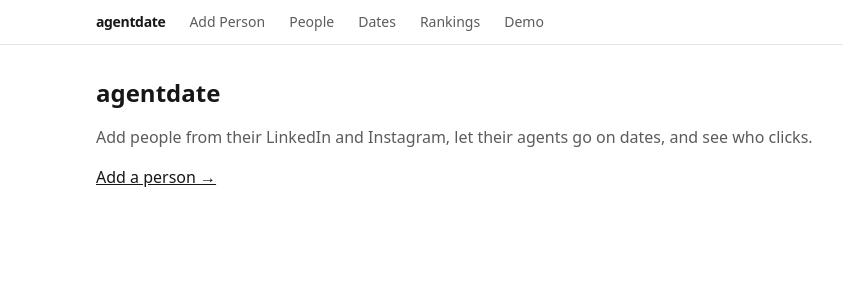
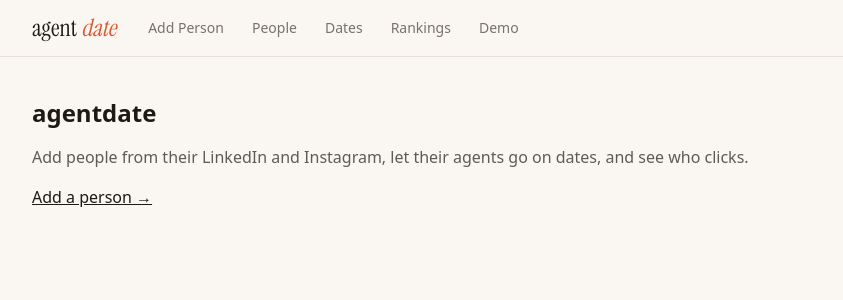
Before and after one commit to adarsh-jha-dev/agentdate, a Next.js app: page / in a window 1280 px wide. Shown: the top 300 px of the page, without its empty margins (48-891 px from the left). Built offline with nearby package versions, Linux system fonts and the light colour scheme.

Commit message:
Add design tokens, display font and refreshed nav

```diff
--- a/app/globals.css
+++ b/app/globals.css
@@ -1,26 +1,96 @@
 @import "tailwindcss";
 
 :root {
-  --background: #ffffff;
-  --foreground: #171717;
-}
-
-@theme inline {
-  --color-background: var(--background);
-  --color-foreground: var(--foreground);
-  --font-sans: var(--font-geist-sans);
-  --font-mono: var(--font-geist-mono);
+  --bg: #faf7f2;
+  --surface: #ffffff;
+  --surface-2: #f3eee6;
+  --ink: #1c1917;
+  --muted: #78716c;
+  --line: #e7e1d7;
+  --accent: #e4572e;
+  --accent-soft: #fde7df;
+  --li: #0a66c2;
+  --li-soft: #e3effa;
+  --ig: #c13584;
+  --ig-soft: #f9e4f0;
+  --ok: #15803d;
+  --ok-soft: #dcfce7;
+  --warn: #b45309;
+  --warn-soft: #fef3c7;
+  --info: #1d4ed8;
+  --info-soft: #dbeafe;
+  --bad: #b91c1c;
+  --bad-soft: #fee2e2;
 }
 
 @media (prefers-color-scheme: dark) {
   :root {
-    --background: #0a0a0a;
-    --foreground: #ededed;
+    --bg: #0f0e0d;
+    --surface: #181715;
+    --surface-2: #211f1c;
+    --ink: #f5f2ec;
+    --muted: #a8a29e;
+    --line: #2c2925;
+    --accent: #ff7a59;
+    --accent-soft: #3a1f17;
+    --li: #70b5f9;
+    --li-soft: #132538;
+    --ig: #f07cc0;
+    --ig-soft: #3a1630;
+    --ok: #4ade80;
+    --ok-soft: #12301d;
+    --warn: #fbbf24;
+    --warn-soft: #3a2a0c;
+    --info: #93c5fd;
+    --info-soft: #172a4a;
+    --bad: #f87171;
+    --bad-soft: #3d1515;
   }
 }
 
+@theme inline {
+  --color-bg: var(--bg);
+  --color-surface: var(--surface);
+  --color-surface-2: var(--surface-2);
+  --color-ink: var(--ink);
+  --color-muted: var(--muted);
+  --color-line: var(--line);
+  --color-accent: var(--accent);
+  --color-accent-soft: var(--accent-soft);
+  --color-li: var(--li);
+  --color-li-soft: var(--li-soft);
+  --color-ig: var(--ig);
+  --color-ig-soft: var(--ig-soft);
+  --color-ok: var(--ok);
+  --color-ok-soft: var(--ok-soft);
+  --color-warn: var(--warn);
+  --color-warn-soft: var(--warn-soft);
+  --color-info: var(--info);
+  --color-info-soft: var(--info-soft);
+  --color-bad: var(--bad);
+  --color-bad-soft: var(--bad-soft);
+  --font-sans: var(--font-geist-sans);
+  --font-mono: var(--font-geist-mono);
+  --font-display: var(--font-display-serif);
+}
+
 body {
-  background: var(--background);
-  color: var(--foreground);
+  background: var(--bg);
+  color: var(--ink);
   font-family: var(--font-sans), system-ui, sans-serif;
 }
+
+::selection {
+  background: var(--accent-soft);
+}
+
+@keyframes rise {
+  from { opacity: 0; transform: translateY(6px); }
+  to { opacity: 1; transform: none; }
+}
+.animate-rise {
+  animation: rise 0.45s cubic-bezier(0.2, 0.7, 0.2, 1) both;
+}
+@media (prefers-reduced-motion: reduce) {
+  .animate-rise { animation: none; }
+}
--- a/app/layout.tsx
+++ b/app/layout.tsx
@@ -1,5 +1,5 @@
 import type { Metadata } from "next";
-import { Geist, Geist_Mono } from "next/font/google";
+import { Geist, Geist_Mono, Instrument_Serif } from "next/font/google";
 import Link from "next/link";
 import "./globals.css";
 
@@ -13,13 +13,20 @@ const geistMono = Geist_Mono({
   subsets: ["latin"],
 });
 
+const display = Instrument_Serif({
+  variable: "--font-display-serif",
+  weight: "400",
+  style: ["normal", "italic"],
+  subsets: ["latin"],
+});
+
 export const metadata: Metadata = {
   title: "agentdate",
   description: "AI agents go on dates on your behalf",
 };
 
 const nav = [
-  { href: "/people/new", label: "Add Person" },
+  { href: "/", label: "Add Person" },
   { href: "/people", label: "People" },
   { href: "/dates", label: "Dates" },
   { href: "/rankings", label: "Rankings" },
@@ -33,26 +40,24 @@ export default function RootLayout({
 }>) {
   return (
     <html lang="en">
-      <body
-        className={`${geistSans.variable} ${geistMono.variable} antialiased`}
-      >
-        <header className="border-b border-black/10 dark:border-white/10">
-          <nav className="mx-auto flex max-w-5xl flex-wrap items-center gap-x-6 gap-y-2 px-4 py-3 text-sm">
-            <Link href="/" className="font-semibold tracking-tight">
-              agentdate
+      <body className={`${geistSans.variable} ${geistMono.variable} ${display.variable} antialiased`}>
+        <header className="sticky top-0 z-20 border-b border-line bg-bg/85 backdrop-blur">
+          <nav className="mx-auto flex max-w-6xl items-center gap-x-1 gap-y-2 overflow-x-auto px-4 py-3 text-sm">
+            <Link href="/" className="mr-4 flex shrink-0 items-baseline gap-1 font-display text-2xl leading-none">
+              agent<span className="italic text-accent">date</span>
             </Link>
             {nav.map((item) => (
               <Link
                 key={item.href}
                 href={item.href}
-                className="opacity-70 hover:opacity-100"
+                className="shrink-0 rounded-full px-3 py-1.5 text-muted transition-colors hover:bg-surface-2 hover:text-ink"
               >
                 {item.label}
               </Link>
             ))}
           </nav>
         </header>
-        <main className="mx-auto max-w-5xl px-4 py-8">{children}</main>
+        <main className="mx-auto max-w-6xl px-4 py-10">{children}</main>
       </body>
     </html>
   );
--- a/app/people/new/page.tsx
+++ /dev/null
@@ -1,3 +0,0 @@
-export default function AddPersonPage() {
-  return <h1 className="text-2xl font-semibold">Add Person</h1>;
-}
```
